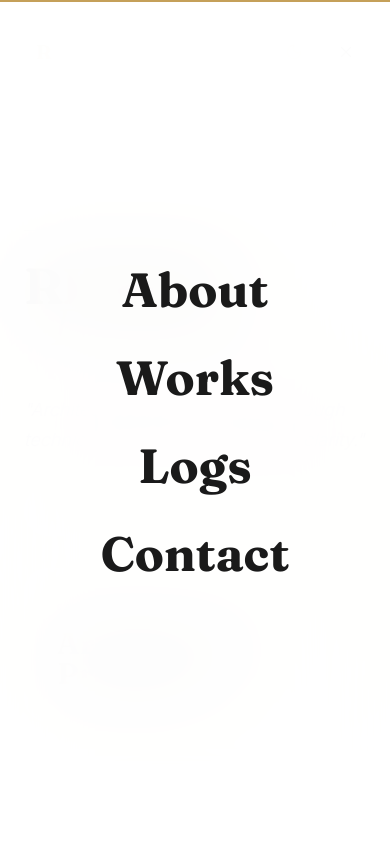
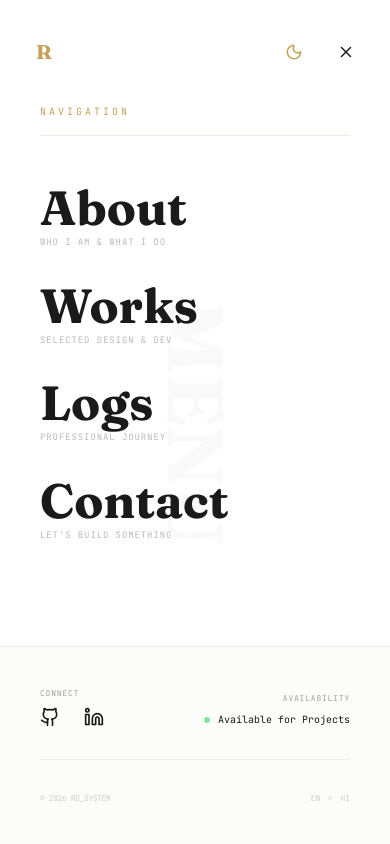
Before and after one commit to ritesh-dwivedii/ritesh-dwivedii.github.io, a React (Vite) app: page / in a window 390 px wide. Both pictures are taken after a click on the button 346 px from the left and 52 px from the top of the page. Shown: the top 844 px of the page. Built offline with nearby package versions, Linux system fonts and the light colour scheme.

Commit message:
fix: sidebar fix

```diff
--- a/src/components/Navbar.jsx
+++ b/src/components/Navbar.jsx
@@ -1,5 +1,5 @@
 import React, { useState, useEffect, useRef } from 'react';
-import { Menu, X, Sun, Moon } from 'lucide-react';
+import { Menu, X, Sun, Moon, Github, Linkedin, ExternalLink } from 'lucide-react';
 import { motion, AnimatePresence, useScroll, useSpring } from 'framer-motion';
 import { useTheme } from '../context/ThemeContext';
 
@@ -51,11 +51,35 @@ const Navbar = () => {
     }, []);
 
     const navLinks = [
-        { name: 'About', href: '#about' },
-        { name: 'Works', href: '#projects' },
-        { name: 'Logs', href: '#experience' },
-        { name: 'Contact', href: '#contact' },
+        { name: 'About', href: '#about', description: 'Who I am & What I do' },
+        { name: 'Works', href: '#projects', description: 'Selected Design & Dev' },
+        { name: 'Logs', href: '#experience', description: 'Professional Journey' },
+        { name: 'Contact', href: '#contact', description: 'Let\'s build something' },
     ];
+
+    const menuVariants = {
+        closed: { opacity: 0, y: "-100%" },
+        open: {
+            opacity: 1,
+            y: 0,
+            transition: {
+                duration: 0.8,
+                ease: [0.76, 0, 0.24, 1],
+                staggerChildren: 0.07,
+                delayChildren: 0.2
+            }
+        },
+        exit: {
+            opacity: 0,
+            y: "-100%",
+            transition: { duration: 0.6, ease: [0.76, 0, 0.24, 1] }
+        }
+    };
+
+    const linkVariants = {
+        closed: { opacity: 0, y: 20 },
+        open: { opacity: 1, y: 0, transition: { duration: 0.4 } }
+    };
 
     return (
         <nav className={`fixed top-0 left-0 w-full z-50 transition-all duration-700 ${scrolled ? 'py-4' : 'py-8'}`}>
@@ -69,7 +93,7 @@ const Navbar = () => {
                 <div className="absolute inset-0 bg-white/60 dark:bg-ebony/60 backdrop-blur-xl border-b border-white/10" />
             </div>
 
-            <div className="max-w-7xl mx-auto px-6 relative flex justify-between items-center">
+            <div className="max-w-7xl mx-auto px-6 relative z-[100] flex justify-between items-center">
                 <MagneticWrapper strength={0.2}>
                     <a href="#home" className="group flex items-center gap-4">
                         <div className="w-10 h-10 glass-panel rounded-xl flex items-center justify-center group-hover:border-ochre/50 transition-all">
@@ -140,25 +164,88 @@ const Navbar = () => {
                 </div>
             </div>
 
-            {/* Mobile Menu */}
-            <AnimatePresence>
+            <AnimatePresence mode="wait">
                 {isOpen && (
                     <motion.div
-                        initial={{ opacity: 0, y: -20 }}
-                        animate={{ opacity: 1, y: 0 }}
-                        exit={{ opacity: 0, y: -20 }}
-                        className="fixed inset-0 bg-white/95 dark:bg-ebony/95 backdrop-blur-2xl z-40 md:hidden flex flex-col items-center justify-center gap-10"
+                        variants={menuVariants}
+                        initial="closed"
+                        animate="open"
+                        exit="exit"
+                        className="fixed inset-0 bg-white dark:bg-ebony z-[90] md:hidden overflow-hidden flex flex-col"
                     >
+                        {/* Background Decor */}
+                        <div className="absolute inset-0 grid-overlay opacity-[0.03] dark:opacity-[0.05]" />
+                        <div className="absolute top-0 right-0 w-full h-full flex items-center justify-center opacity-[0.02] dark:opacity-[0.03] pointer-events-none select-none">
+                            <span className="text-[20vw] font-serif font-bold rotate-90">MENU</span>
+                        </div>
+
+                        <div className="flex-1 flex flex-col justify-center px-10 relative">
+                            <motion.span
+                                variants={linkVariants}
+                                className="font-mono text-[10px] uppercase tracking-[0.3em] text-ochre mb-12 block border-b border-ochre/20 pb-4"
+                            >
+                                Navigation
+                            </motion.span>
+
+                            <div className="flex flex-col gap-8">
                                 {navLinks.map((link) => (
+                                    <motion.div key={link.name} variants={linkVariants}>
                                         <a
-                                    key={link.name}
                                             href={link.href}
-                                    className="text-5xl font-serif font-bold text-ink dark:text-bone hover:text-ochre transition-colors"
+                                            className="group flex flex-col gap-1"
                                             onClick={() => setIsOpen(false)}
                                         >
+                                            <div className="flex items-end gap-4">
+                                                <span className="text-5xl font-serif font-bold text-ink dark:text-bone group-hover:text-ochre transition-colors">
                                                     {link.name}
+                                                </span>
+                                                <ExternalLink size={16} className="mb-2 opacity-0 group-hover:opacity-100 transition-all text-ochre -translate-x-2 group-hover:translate-x-0" />
+                                            </div>
+                                            <span className="font-mono text-[9px] uppercase tracking-widest text-ink/30 dark:text-bone/30 group-hover:text-ochre/60 transition-colors">
+                                                {link.description}
+                                            </span>
                                         </a>
+                                    </motion.div>
                                 ))}
+                            </div>
+                        </div>
+
+                        {/* Mobile Menu Footer */}
+                        <motion.div
+                            variants={linkVariants}
+                            className="p-10 border-t border-ink/5 dark:border-white/5 bg-alabaster/50 dark:bg-white/[0.02] backdrop-blur-md relative"
+                        >
+                            <div className="flex flex-col gap-8">
+                                <div className="flex justify-between items-end">
+                                    <div className="flex flex-col gap-2">
+                                        <span className="font-mono text-[8px] uppercase tracking-widest text-ink/40 dark:text-bone/40">Connect</span>
+                                        <div className="flex gap-6">
+                                            <a href="https://github.com/ritesh-dwivedii" className="text-ink dark:text-bone hover:text-ochre transition-colors">
+                                                <Github size={20} />
+                                            </a>
+                                            <a href="https://linkedin.com/in/ritesh-dwivedi" className="text-ink dark:text-bone hover:text-ochre transition-colors">
+                                                <Linkedin size={20} />
+                                            </a>
+                                        </div>
+                                    </div>
+                                    <div className="text-right">
+                                        <span className="font-mono text-[8px] uppercase tracking-widest text-ink/40 dark:text-bone/40 block mb-2">Availability</span>
+                                        <div className="flex items-center gap-2 justify-end">
+                                            <div className="w-1.5 h-1.5 bg-green-500 rounded-full animate-pulse" />
+                                            <span className="text-[10px] font-mono text-ink dark:text-bone">Available for Projects</span>
+                                        </div>
+                                    </div>
+                                </div>
+                                <div className="flex justify-between items-center pt-8 border-t border-ink/5 dark:border-white/5">
+                                    <span className="font-mono text-[8px] uppercase tracking-tighter text-ink/20 dark:text-bone/20">© 2026 RD_SYSTEM</span>
+                                    <div className="flex items-center gap-2 text-[8px] font-mono text-ink/20 dark:text-bone/20">
+                                        <span>EN</span>
+                                        <div className="w-1 h-1 bg-ochre/20 rounded-full" />
+                                        <span>HI</span>
+                                    </div>
+                                </div>
+                            </div>
+                        </motion.div>
                     </motion.div>
                 )}
             </AnimatePresence>
```
Lines whose indentation alone changed are shown as unchanged.
